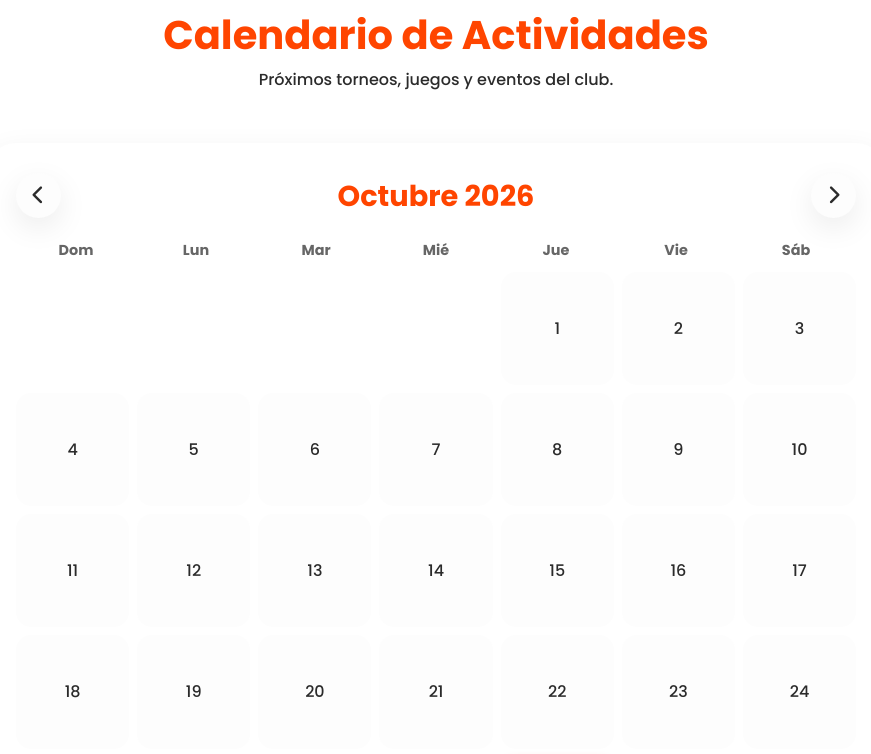
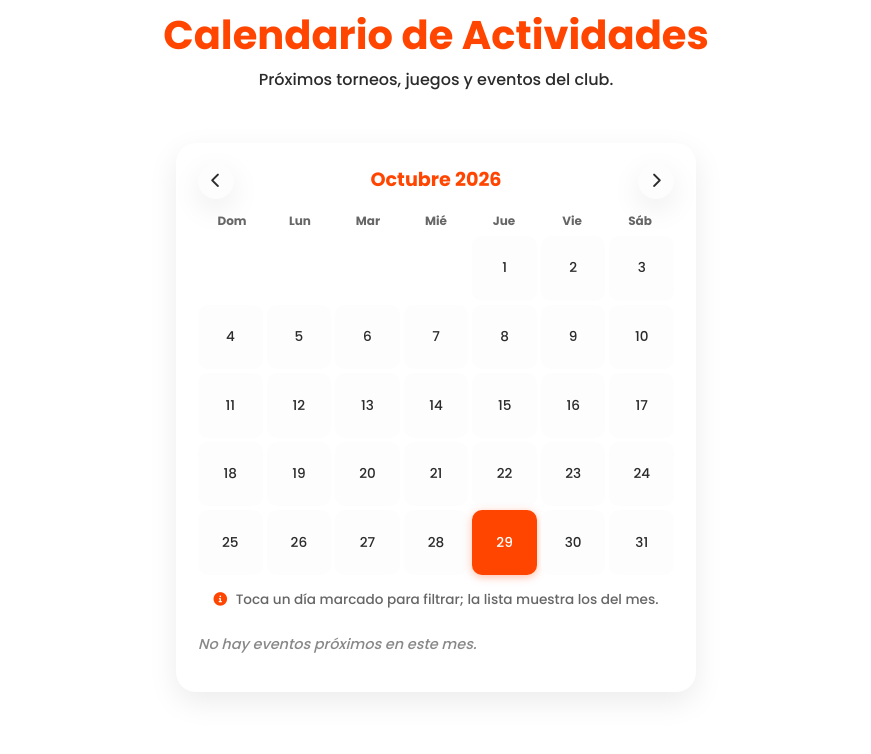
Before and after one commit to josentss/jaguares, a website: page public/index.html in a window 1280 px wide. Shown: the part 2660-3414 px from the top of the page, without its empty margins (204-1075 px from the left). Drawn offline with Linux system fonts and the light colour scheme; no server answers.

Commit message:
style(calendario): compacta y destaca los días con eventos
- Reduce el tamaño y el espaciado del calendario para mejorar su presentación
- Resalta visualmente los días con eventos y permite identificarlos como interactivos
- Añade estilos para la lista de eventos y sus estados vacíos
- Ajusta el calendario para pantallas pequeñas

```diff
--- a/public/style.css
+++ b/public/style.css
@@ -250,43 +250,118 @@ section {
 /* 8. CALENDARIO UI */
 .calendar-section { background-color: var(--bg-color); }
 .calendar-container {
-    max-width: 900px; margin: 0 auto;
-    background: var(--card-bg); border-radius: 30px;
-    box-shadow: var(--shadow); padding: 30px;
+    max-width: 520px;
+    margin: 0 auto;
+    background: var(--card-bg);
+    border-radius: 20px;
+    box-shadow: var(--shadow);
+    padding: 20px 22px 18px;
 }
 .calendar-header {
-    display: flex; justify-content: space-between; align-items: center;
-    margin-bottom: 20px;
+    display: flex;
+    justify-content: space-between;
+    align-items: center;
+    margin-bottom: 12px;
 }
-.calendar-header h3 { font-size: 1.8rem; color: var(--naranja); text-transform: capitalize; }
+.calendar-header h3 {
+    font-size: 1.2rem;
+    color: var(--naranja);
+    text-transform: capitalize;
+    margin: 0;
+}
 .calendar-header button {
-    background: var(--section-bg); border: none;
-    width: 45px; height: 45px; border-radius: 50%;
-    cursor: pointer; color: var(--text-color); font-size: 1.2rem;
+    background: var(--section-bg);
+    border: none;
+    width: 36px;
+    height: 36px;
+    border-radius: 50%;
+    cursor: pointer;
+    color: var(--text-color);
+    font-size: 0.95rem;
     box-shadow: var(--shadow);
 }
 .calendar-header button:hover { background: var(--naranja); color: white; }
 .calendar-weekdays {
-    display: grid; grid-template-columns: repeat(7, 1fr);
-    text-align: center; font-weight: 700; color: var(--text-muted);
-    margin-bottom: 10px; font-size: 0.9rem;
+    display: grid;
+    grid-template-columns: repeat(7, 1fr);
+    text-align: center;
+    font-weight: 700;
+    color: var(--text-muted);
+    margin-bottom: 6px;
+    font-size: 0.75rem;
 }
 .calendar-days {
-    display: grid; grid-template-columns: repeat(7, 1fr);
-    gap: 8px;
+    display: grid;
+    grid-template-columns: repeat(7, 1fr);
+    gap: 4px;
 }
 .cal-day {
-    aspect-ratio: 1; display: flex; justify-content: center; align-items: center;
-    border-radius: 15px; font-weight: 500; cursor: pointer;
-    background: var(--section-bg); transition: 0.2s;
+    aspect-ratio: 1;
+    display: flex;
+    justify-content: center;
+    align-items: center;
+    border-radius: 10px;
+    font-weight: 500;
+    font-size: 0.85rem;
+    cursor: default;
+    background: var(--section-bg);
+    transition: 0.2s;
+    min-height: 0;
 }
-.cal-day:hover { background: rgba(255, 69, 0, 0.1); color: var(--naranja); transform: scale(1.05); }
+.cal-day:hover { background: rgba(255, 69, 0, 0.1); color: var(--naranja); }
 .cal-day.empty { background: transparent; cursor: default; }
-.cal-day.empty:hover { transform: none; }
-.cal-day.today { background: var(--naranja); color: white; box-shadow: 0 4px 10px rgba(255, 69, 0, 0.4); }
+.cal-day.empty:hover { transform: none; color: inherit; }
+.cal-day.today {
+    background: var(--naranja);
+    color: white;
+    box-shadow: 0 2px 8px rgba(255, 69, 0, 0.35);
+}
+.cal-day.has-event {
+    background: rgba(255, 102, 0, 0.18);
+    border: 1.5px solid #ff6600;
+    font-weight: 700;
+    cursor: pointer;
+}
+.cal-day.has-event.today {
+    background: #ff6600;
+    color: #fff;
+}
+.cal-day.has-event:hover {
+    transform: scale(1.04);
+    background: rgba(255, 102, 0, 0.28);
+}
 
-.calendar-footer { margin-top: 25px; text-align: center; font-size: 0.9rem; color: var(--text-muted); }
+.calendar-footer {
+    margin-top: 14px;
+    text-align: center;
+    font-size: 0.85rem;
+    color: var(--text-muted);
+}
 .calendar-footer i { color: var(--naranja); margin-right: 5px; }
+
+.eventos-lista {
+    list-style: none;
+    margin: 12px 0 0;
+    padding: 0;
+    text-align: left;
+}
+.eventos-lista li {
+    padding: 10px 12px;
+    border-left: 3px solid #ff6600;
+    background: rgba(0,0,0,0.03);
+    margin-bottom: 8px;
+    border-radius: 0 8px 8px 0;
+    font-size: 0.88rem;
+}
+.eventos-lista li strong { display: block; margin-bottom: 2px; }
+.eventos-lista li span { color: var(--text-muted); font-size: 0.82rem; }
+.eventos-lista .empty-ev {
+    border: none;
+    background: transparent;
+    color: var(--text-muted);
+    font-style: italic;
+    padding-left: 0;
+}
 
 
 /* 9. MAPA Y REDES */
@@ -364,9 +439,9 @@ footer { padding: 80px 8% 30px; background-color: var(--section-bg); border-top:
     .modal-gallery { grid-template-columns: 1fr; }
     .modal-gallery img { height: 200px; }
 
-    .calendar-container { padding: 15px; }
-    .calendar-header h3 { font-size: 1.3rem; }
-    .cal-day { font-size: 0.9rem; }
+    .calendar-container { padding: 14px; max-width: 100%; }
+    .calendar-header h3 { font-size: 1.05rem; }
+    .cal-day { font-size: 0.8rem; }
 }
 
 @media (max-width: 480px) {
```
